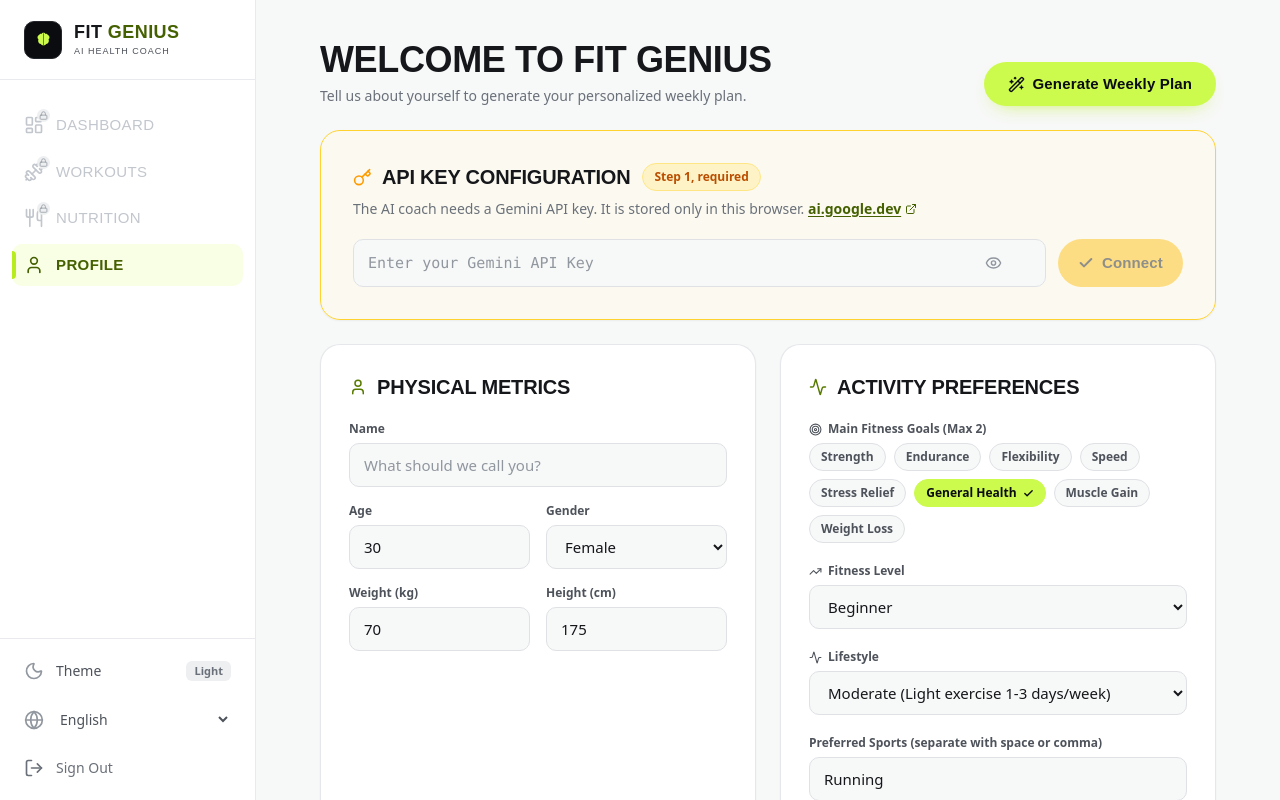
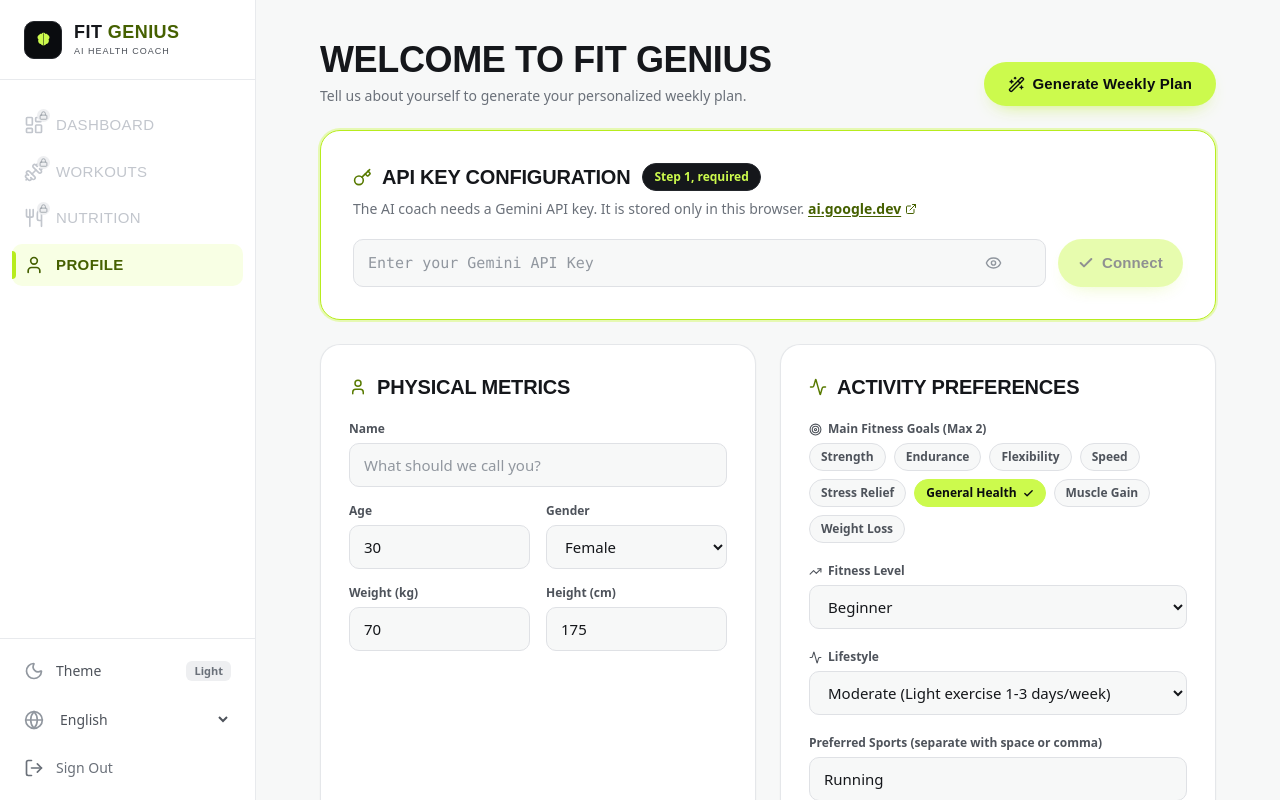
Before and after one commit to Afilyutkin/fit-genius, a React (Vite) app: page / in a window 1280 px wide. Shown: the top 800 px of the page. Built offline with nearby package versions, Linux system fonts and the light colour scheme.

Commit message:
Add files via upload

```diff
--- a/views/NutritionView.tsx
+++ b/views/NutritionView.tsx
@@ -300,14 +300,14 @@
             {/* Language mismatch banner */}
             {hasWeeklyPlan && userProfile?.planLanguage && userProfile.planLanguage !== language && (
                 <div className="card p-4 flex flex-col sm:flex-row sm:items-center justify-between gap-4
-                                border-amber-200 dark:border-amber-900/60 bg-amber-50 dark:bg-amber-950/30">
+                                border-brand-400/60 dark:border-brand-700 bg-brand-50 dark:bg-brand-950/40">
                     <div className="flex items-center gap-3">
-                        <div className="w-9 h-9 rounded-xl bg-amber-500 flex items-center justify-center text-white shrink-0">
+                        <div className="w-9 h-9 rounded-xl bg-brand-300 flex items-center justify-center text-slate-950 shrink-0">
                             <Wand2 size={18} />
                         </div>
-                        <p className="text-sm font-semibold text-amber-800 dark:text-amber-300">{common.translatePrompt}</p>
+                        <p className="text-sm font-semibold text-brand-900 dark:text-brand-200">{common.translatePrompt}</p>
                     </div>
-                    <button onClick={handleGenerate} disabled={loading} className="btn bg-amber-500 text-white hover:bg-amber-600 shrink-0">
+                    <button onClick={handleGenerate} disabled={loading} className="btn-primary shrink-0">
                         {loading ? <RefreshCw size={15} className="animate-spin" /> : <Wand2 size={15} />}
                         {common.refresh}
                     </button>
@@ -370,7 +370,7 @@
                 <div className="py-20 flex flex-col items-center justify-center gap-6">
                     <div className="relative">
                         <div className="w-20 h-20 rounded-full border-[5px] border-slate-200 dark:border-slate-800 border-t-brand-400 animate-spin" />
-                        <Utensils size={24} className="absolute inset-0 m-auto text-brand-500" />
+                        <Utensils size={24} className="absolute inset-0 m-auto text-brand-700 dark:text-brand-400" />
                     </div>
                     <div className="text-center">
                         <h3 className="text-lg font-bold text-slate-900 dark:text-white">{t.analyzing}</h3>
--- a/views/ProfileView.tsx
+++ b/views/ProfileView.tsx
@@ -208,12 +208,14 @@
             )}
 
             {/* ── API key ───────────────────────────────────────── */}
+            {/* The unset state is signalled with the brand accent, not a second
+                warning colour: one accent per page (Colour Consistency Lock). */}
             <section className={`panel p-6 sm:p-8 ${!apiKey
-                ? 'border-amber-300 dark:border-amber-800 bg-amber-50/60 dark:bg-amber-950/20'
+                ? 'border-brand-400 dark:border-brand-600 ring-2 ring-brand-300/40'
                 : ''}`}>
                 <div className="flex flex-wrap items-center gap-3 mb-2">
                     <h2 className="font-display text-xl font-semibold uppercase text-slate-900 dark:text-white flex items-center gap-2.5">
-                        <Key size={19} className={apiKey ? 'text-brand-700 dark:text-brand-400' : 'text-amber-500'} />
+                        <Key size={19} className="text-brand-700 dark:text-brand-300" />
                         {t.apiKeyConfig}
                     </h2>
                     {keyStatus === 'valid' ? (
@@ -222,7 +224,7 @@
                             {t.connected}
                         </span>
                     ) : !apiKey ? (
-                        <span className="chip bg-amber-100 dark:bg-amber-950/50 text-amber-700 dark:text-amber-400 border-amber-200 dark:border-amber-900">
+                        <span className="chip bg-slate-900 text-brand-300 border-slate-800 dark:bg-slate-800">
                             {isRu ? 'Шаг 1, обязательно' : 'Step 1, required'}
                         </span>
                     ) : null}
@@ -273,9 +275,7 @@
                         <button
                             onClick={() => handleCheckKey()}
                             disabled={keyStatus === 'checking' || !tempKey}
-                            className={keyStatus === 'valid'
-                                ? 'btn-primary px-5 py-3'
-                                : 'btn px-5 py-3 text-slate-950 bg-amber-400 hover:bg-amber-300'}
+                            className="btn-primary px-5 py-3"
                         >
                             {keyStatus === 'checking' ? <RefreshCw className="animate-spin" size={16} /> : <Check size={16} strokeWidth={3} />}
                             {keyStatus === 'valid' ? (isRu ? 'Проверить' : 'Re-check') : t.connect}
@@ -373,7 +373,7 @@
                                             className={`chip ${isSelected
                                                 ? 'bg-brand-300 text-slate-950 border-brand-300'
                                                 : isDisabled
-                                                    ? 'bg-slate-50 dark:bg-slate-800/50 text-slate-400 dark:text-slate-500 border-slate-200 dark:border-slate-800 cursor-not-allowed'
+                                                    ? 'bg-slate-50 dark:bg-slate-800/50 text-slate-500 dark:text-slate-400 border-slate-200 dark:border-slate-800 cursor-not-allowed'
                                                     : 'bg-slate-50 dark:bg-slate-800 text-slate-600 dark:text-slate-300 border-slate-200 dark:border-slate-700 hover:border-brand-400'}`}
                                         >
                                             {goal.label}
--- a/views/WorkoutsView.tsx
+++ b/views/WorkoutsView.tsx
@@ -142,7 +142,7 @@
                     ) : exercise.notes ? (
                         <div className="surface-muted rounded-2xl p-5">
                             <div className="flex items-center gap-2 mb-3 eyebrow">
-                                <Info size={14} className="text-brand-500" /> {t.instructionsTitle}
+                                <Info size={14} className="text-brand-700 dark:text-brand-400" /> {t.instructionsTitle}
                             </div>
                             <div className="text-slate-700 dark:text-slate-300">
                                 <MarkdownContent content={exercise.notes} />
@@ -271,16 +271,16 @@
             {/* Language mismatch banner */}
             {hasWeeklyPlan && userProfile.planLanguage && userProfile.planLanguage !== language && (
                 <div className="card p-4 flex flex-col sm:flex-row sm:items-center justify-between gap-4
-                                border-amber-200 dark:border-amber-900/60 bg-amber-50 dark:bg-amber-950/30">
+                                border-brand-400/60 dark:border-brand-700 bg-brand-50 dark:bg-brand-950/40">
                     <div className="flex items-center gap-3">
-                        <div className="w-9 h-9 rounded-xl bg-amber-500 flex items-center justify-center text-white shrink-0">
+                        <div className="w-9 h-9 rounded-xl bg-brand-300 flex items-center justify-center text-slate-950 shrink-0">
                             <Wand2 size={18} />
                         </div>
-                        <p className="text-sm font-semibold text-amber-800 dark:text-amber-300">
+                        <p className="text-sm font-semibold text-brand-900 dark:text-brand-200">
                             {common.translatePrompt}
                         </p>
                     </div>
-                    <button onClick={handleGenerate} disabled={loading} className="btn bg-amber-500 text-white hover:bg-amber-600 shrink-0">
+                    <button onClick={handleGenerate} disabled={loading} className="btn-primary shrink-0">
                         {loading ? <RefreshCw size={15} className="animate-spin" /> : <Wand2 size={15} />}
                         {common.refresh}
                     </button>
@@ -351,7 +351,7 @@
                 <div className="py-20 flex flex-col items-center justify-center gap-6">
                     <div className="relative">
                         <div className="w-20 h-20 rounded-full border-[5px] border-slate-200 dark:border-slate-800 border-t-brand-500 animate-spin" />
-                        <Zap size={26} className="absolute inset-0 m-auto text-brand-500" />
+                        <Zap size={26} className="absolute inset-0 m-auto text-brand-700 dark:text-brand-400" />
                     </div>
                     <div className="text-center">
                         <h3 className="text-lg font-bold text-slate-900 dark:text-white">{t.optimizing}</h3>
```
